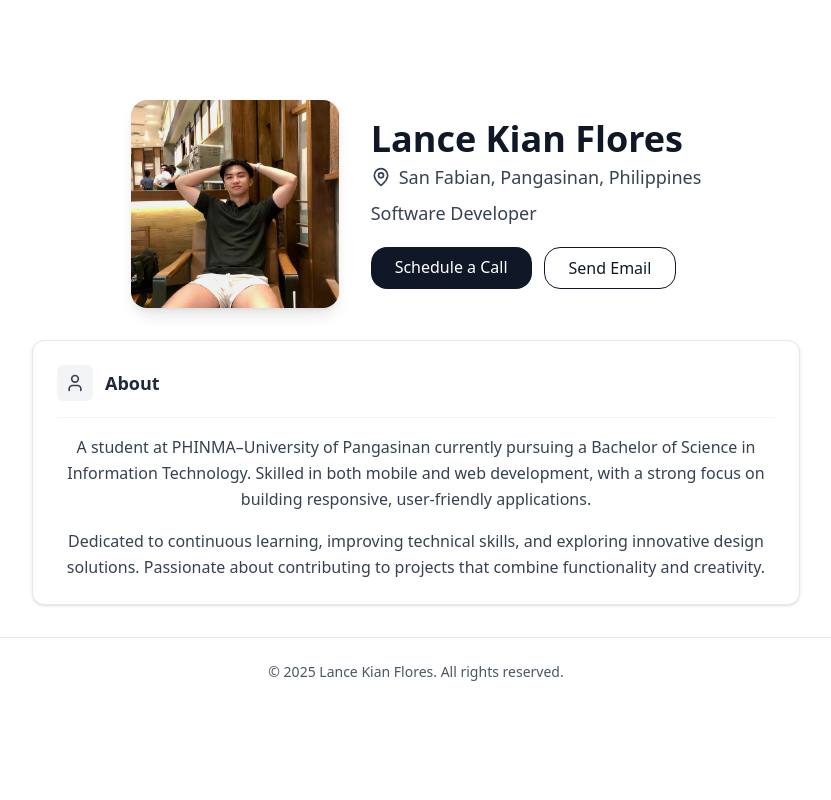
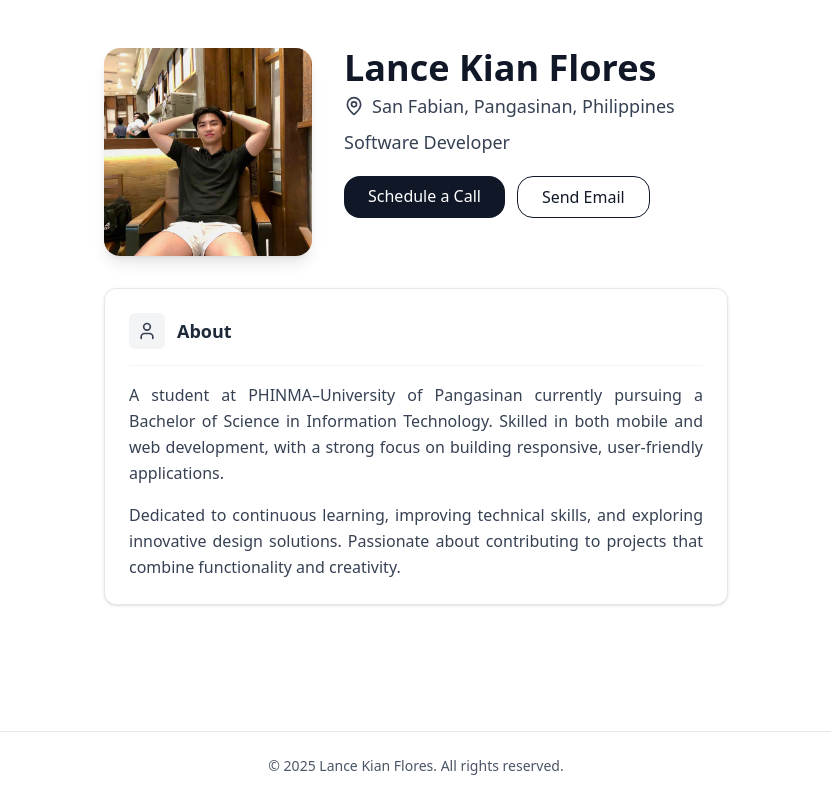
Before and after one commit to lancekian12/my-portfolio, a Next.js app: page / in a window 1280 px wide. Shown: the whole page, without its empty margins (224-1055 px from the left). Built offline with nearby package versions, Linux system fonts and the light colour scheme.

Commit message:
fixed the structure

```diff
--- a/app/components/About.tsx
+++ b/app/components/About.tsx
@@ -4,12 +4,9 @@ import { JSX } from "react";
 
 export default function About(): JSX.Element {
   return (
-    <section
-      id="about"
-      aria-labelledby="about-heading"
-      className="w-full px-6 py-8"
-    >
-      <div className="mx-auto w-full max-w-3xl rounded-xl border border-gray-200 bg-white p-6 shadow-sm">
+    <section id="about" aria-labelledby="about-heading" className="w-full py-8">
+      {/* card fills the parent width (max-w-5xl from page.tsx) */}
+      <div className="mx-auto w-full rounded-xl border border-gray-200 bg-white p-6 shadow-sm">
         <div className="flex items-center gap-3">
           <span className="rounded-md bg-gray-100 p-2 text-gray-700">
             <User className="h-5 w-5" />
@@ -20,14 +17,14 @@ export default function About(): JSX.Element {
         </div>
 
         <div className="mt-4 border-t border-gray-100 pt-4">
-          <p className="font-body text-gray-700 leading-relaxed">
+          <p className="font-body text-gray-700 leading-relaxed text-justify">
             A student at PHINMA–University of Pangasinan currently pursuing a
             Bachelor of Science in Information Technology. Skilled in both
             mobile and web development, with a strong focus on building
             responsive, user-friendly applications.
           </p>
 
-          <p className="font-body text-gray-700 leading-relaxed mt-4">
+          <p className="font-body text-gray-700 leading-relaxed mt-4 text-justify">
             Dedicated to continuous learning, improving technical skills, and
             exploring innovative design solutions. Passionate about contributing
             to projects that combine functionality and creativity.
--- a/app/components/Hero.tsx
+++ b/app/components/Hero.tsx
@@ -4,9 +4,11 @@ import { MapPin } from "lucide-react";
 
 const Hero = () => {
   return (
-    <section className="flex flex-col md:flex-row items-center justify-center gap-8 text-center md:text-left px-6 pt-25">
+    <section className="w-full pt-12">
+      {/* This row fills the parent max-w-5xl from page.tsx */}
+      <div className="w-full flex flex-col md:flex-row items-center md:items-start gap-8 text-center md:text-left">
         {/* Profile Image */}
-      <div className="w-40 h-40 md:w-52 md:h-52 overflow-hidden rounded-2xl shadow-lg">
+        <div className="flex-shrink-0 w-40 h-40 md:w-52 md:h-52 overflow-hidden rounded-2xl shadow-lg">
           <Image
             src="/images/kian.jpg"
             alt="Lance Kian Flores"
@@ -17,14 +19,13 @@ const Hero = () => {
           />
         </div>
 
-      {/* Text Info */}
-      <div>
+        {/* Text Info (will take remaining width) */}
+        <div className="flex-1">
           <h1 className="font-heading text-3xl md:text-4xl font-bold text-gray-900">
             Lance Kian Flores
           </h1>
 
           <div className="flex items-center gap-2 text-gray-700 mt-1 text-lg">
-          {/* lucide icons use currentColor so text-* classes work */}
             <MapPin className="w-5 h-5 text-gray-700" />
             <span>San Fabian, Pangasinan, Philippines</span>
           </div>
@@ -33,8 +34,7 @@ const Hero = () => {
             Software Developer
           </p>
 
-        {/* Buttons */}
-        <div className="flex flex-col md:flex-row gap-3 mt-5 justify-center md:justify-start">
+          <div className="flex flex-col md:flex-row gap-3 mt-5 md:justify-start justify-center">
             <a
               href="#contact"
               className="bg-gray-900 text-white px-6 py-2 rounded-2xl font-medium hover:bg-gray-800 transition"
@@ -49,6 +49,7 @@ const Hero = () => {
             </a>
           </div>
         </div>
+      </div>
     </section>
   );
 };
--- a/app/layout.tsx
+++ b/app/layout.tsx
@@ -1,6 +1,7 @@
 // app/layout.tsx (Next.js App Router)
 import { Montserrat, Lato } from "next/font/google";
 import "./globals.css";
+import Footer from "./components/Footer";
 
 // Load fonts
 const montserrat = Montserrat({
@@ -27,7 +28,16 @@ export default function RootLayout({
 }) {
   return (
     <html lang="en" className={`${montserrat.variable} ${lato.variable}`}>
-      <body className="font-body bg-white text-gray-800">{children}</body>
+      {/* page fills viewport and is a column so footer can sit at bottom */}
+      <body className="font-body bg-white text-gray-800 min-h-screen flex flex-col">
+        {/* main grows to take all available space */}
+        <main className="flex-grow flex flex-col items-center w-full">
+          {children}
+        </main>
+
+        {/* footer sits after main — will be at bottom when content is short */}
+        <Footer />
+      </body>
     </html>
   );
 }
--- a/app/page.tsx
+++ b/app/page.tsx
@@ -1,16 +1,14 @@
 // app/page.tsx
 import Hero from "./components/Hero";
 import About from "./components/About";
-import Footer from "./components/Footer";
 
 export default function Home() {
   return (
     <main className="flex flex-col items-center text-center w-full">
-      <div className="w-full max-w-5xl px-6">
+      <div className="w-full max-w-2xl px-6">
         <Hero />
         <About />
       </div>
-      <Footer />
     </main>
   );
 }
```
Lines whose indentation alone changed are shown as unchanged.
